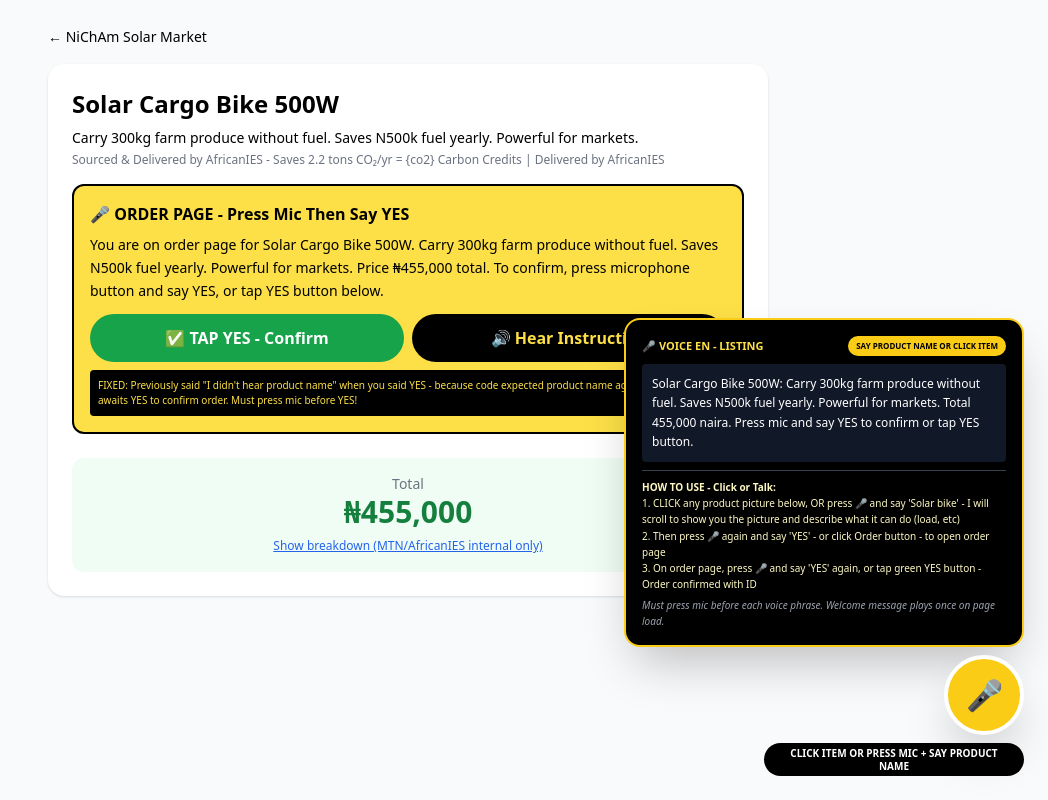
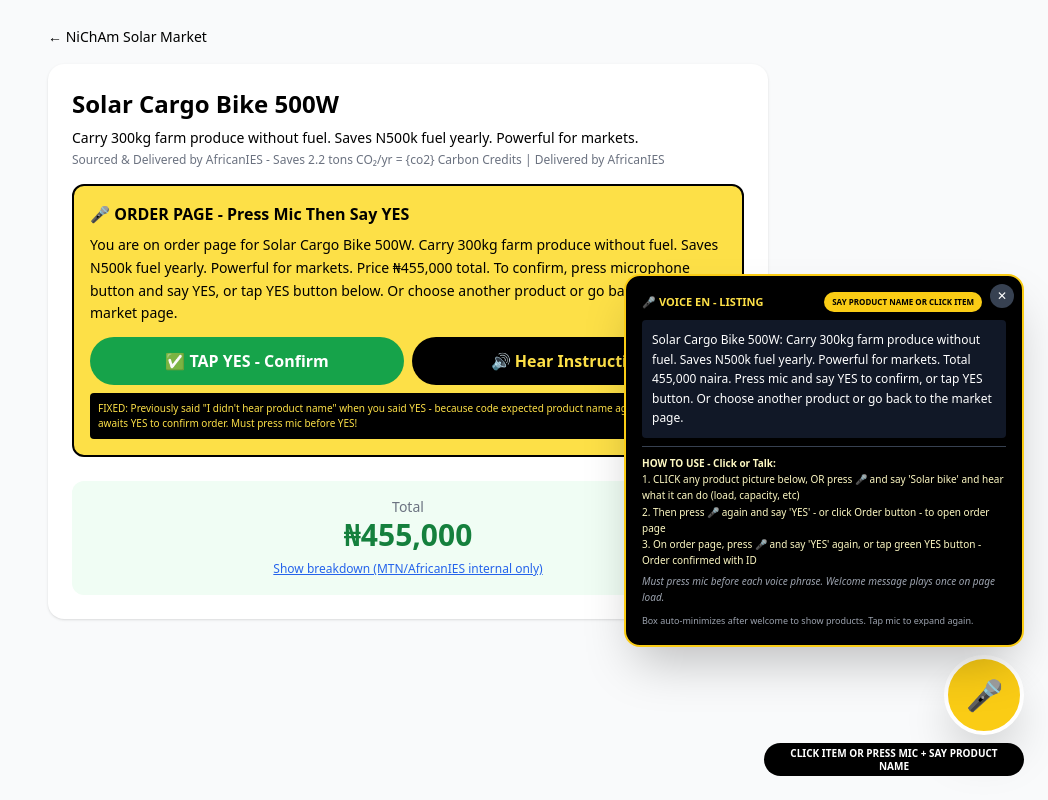
Before and after one commit to gspiassociatesltd/nicham-trade, a Next.js app: page /product/1 in a window 1280 px wide. Shown: the whole page, without its empty margins (232-1280 px from the left). Built offline with nearby package versions, Linux system fonts and the light colour scheme.

Commit message:
Add files via upload

```diff
--- a/app/product/[id]/page.tsx
+++ b/app/product/[id]/page.tsx
@@ -84,8 +84,8 @@
           <div className="font-black">🎤 ORDER PAGE - Press Mic Then Say YES</div>
           <div className="mt-2 text-sm leading-relaxed">
             {voiceParam === 'ready'
-              ? `You said "${prod.name}" on listing page, then said YES to open order page. You are now here. ${prod.intro} Total price ₦${total.toLocaleString()}. To confirm order, press the microphone button below and say YES, or tap the green YES button. You must press mic before speaking!`
-              : `You are on order page for ${prod.name}. ${prod.intro} Price ₦${total.toLocaleString()} total. To confirm, press microphone button and say YES, or tap YES button below.`
+              ? `You said "${prod.name}" on market page, then said YES to open order page. You are now here. ${prod.intro} Total price ₦${total.toLocaleString()}. To confirm order, press microphone button below and say YES, or tap green YES button. Or choose another product or go back to the market page.`
+              : `You are on order page for ${prod.name}. ${prod.intro} Price ₦${total.toLocaleString()} total. To confirm, press microphone button and say YES, or tap YES button below. Or choose another product or go back to the market page.`
             }
           </div>
           <div className="mt-3 grid grid-cols-2 gap-2">
--- a/components/VoiceOrder.tsx
+++ b/components/VoiceOrder.tsx
@@ -4,13 +4,13 @@
 
 const voicePrompts: any = {
   en: {
-    welcome: "Welcome to Nicham Solar Market. You can click any product below to see details, or press the microphone button and say the product you want. For example, click Solar Bike or press mic and say Solar Bike.",
+    welcome: "Welcome to Nicham Solar Market. You can click any product below to see details, or press the microphone button and say the product you want. For example, click Solar Bike or press mic and say Solar Bike. I will start talking straight away without needing mic for this welcome.",
     listening: "Listening now. Speak after the beep.",
     heard: "You said",
     productIntro: "You asked for {product}. {intro} Total price is {price} naira. To open order page, press the microphone button again and say YES, or click the product.",
     confirmOpen: "Opening order page for {product} now.",
     howToTitle: "HOW TO USE - Click or Talk:",
-    how1: "1. CLICK any product picture below, OR press 🎤 and say 'Solar bike' - I will scroll to show you the picture and describe what it can do (load, etc)",
+    how1: "1. CLICK any product picture below, OR press 🎤 and say 'Solar bike' and hear what it can do (load, capacity, etc)",
     how2: "2. Then press 🎤 again and say 'YES' - or click Order button - to open order page",
     how3: "3. On order page, press 🎤 and say 'YES' again, or tap green YES button - Order confirmed with ID",
     howNote: "Must press mic before each voice phrase. Welcome message plays once on page load.",
@@ -31,7 +31,7 @@
     productIntro: "You ask for {product}. {intro} Total price na {price} naira. To open order page, press microphone button again and talk YES, or click the product.",
     confirmOpen: "I dey open order page for {product} now.",
     howToTitle: "HOW TO USE AM - Click or Talk:",
-    how1: "1. CLICK any product picture below, OR press 🎤 and talk 'Solar bike' - I go scroll show you picture and talk wetin e fit do",
+    how1: "1. CLICK any product picture below, OR press 🎤 and talk 'Solar bike' and hear wetin e fit do",
     how2: "2. Then press 🎤 again and talk 'YES' - or click Order button - to open order page",
     how3: "3. For order page, press 🎤 and talk 'YES' again, or tap green YES button - Order go enter with ID",
     howNote: "Must press mic before you talk. Welcome dey play once when page open.",
@@ -52,7 +52,7 @@
     productIntro: "O beere fun {product}. {intro} Lapapo iye ni {price} naira. Lati ṣi oju-iwe aṣẹ, tẹ bọtini maikirofooni lẹẹkansi ki o so BẸẸNI, tabi tẹ ọja naa.",
     confirmOpen: "Mo n ṣi oju-iwe aṣẹ fun {product} nisisiyi.",
     howToTitle: "BAWO LO ṢE LE LO - Tẹ tabi Sọrọ:",
-    how1: "1. TẸ lori aworan ọja eyikeyi ni isalẹ, TABI tẹ 🎤 ki o so 'Keke solar' - Emi yoo yi lọ lati fi aworan han ọ ati sọ ohun ti o le ṣe",
+    how1: "1. TẸ lori aworan ọja eyikeyi ni isalẹ, TABI tẹ 🎤 ki o so 'Keke solar' ati gbo ohun ti o le ṣe",
     how2: "2. Lẹhinna tẹ 🎤 lẹẹkansi ki o so 'BẸẸNI' - tabi tẹ bọtini Paṣẹ - lati ṣi oju-iwe aṣẹ",
     how3: "3. Lori oju-iwe aṣẹ, tẹ 🎤 ki o so 'BẸẸNI' lẹẹkansi, tabi tẹ bọtini BẸẸNI alawọ ewe - Aṣẹ ti jẹrisi pẹlu ID",
     howNote: "O gbọdọ tẹ mic ṣaaju gbolohun ohun kọọkan. Ifiranṣẹ kaabo n dun lẹẹkan nigbati oju-iwe ba ṣii.",
@@ -73,7 +73,7 @@
     productIntro: "Ka nemi {product}. {intro} Jimillar farashi {price} naira ne. Don buɗe shafin oda, danna maɓallin makirufo kuma ka ce EH, ko danna kayan.",
     confirmOpen: "Ina buɗe shafin oda na {product} yanzu.",
     howToTitle: "YADDA AKE AMFANI - Danna ko Magana:",
-    how1: "1. DANNA hoton kowane kaya a ƙasa, KO danna 🎤 ka ce 'Keke solar' - Zan gungura don nuna hoton da bayanin abin da zai iya yi",
+    how1: "1. DANNA hoton kowane kaya a ƙasa, KO danna 🎤 ka ce 'Keke solar' da ji bayanin abin da zai iya yi",
     how2: "2. Sannan danna 🎤 kuma ka ce 'EH' - ko danna maɓallin Oda - don buɗe shafin oda",
     how3: "3. A shafin oda, danna 🎤 ka ce 'EH' kuma, ko danna koren maɓallin EH - An tabbatar da oda tare da ID",
     howNote: "Dole ka danna mic kafin kowace magana. Saƙon barka da zuwa yana kunna sau ɗaya lokacin da shafi ya buɗe.",
@@ -94,7 +94,7 @@
     productIntro: "Ị rịọrọ {product}. {intro} Ọnụ ahịa niile bụ {price} naira. Iji mepee peeji iwu, pịa bọtịnụ igwe okwu ọzọ wee kwuo EE, ma ọ bụ pịa ngwaahịa ahụ.",
     confirmOpen: "Ana m emepe peeji iwu maka {product} ugbu a.",
     howToTitle: "OTU ESI EJI YA - Pịa ma ọ bụ Kwuo:",
-    how1: "1. PỊA foto ngwaahịa ọ bụla n'okpuru, MA ọ bụ pịa 🎤 kwuo 'Keke solar' - M ga-atụgharị iji gosi foto na ihe ọ nwere ike ime",
+    how1: "1. PỊA foto ngwaahịa ọ bụla n'okpuru, MA ọ bụ pịa 🎤 kwuo 'Keke solar' ma nụ ihe ọ nwere ike ime",
     how2: "2. Mgbe ahụ pịa 🎤 ọzọ kwuo 'EE' - ma ọ bụ pịa bọtịnụ Iwu - iji mepee peeji iwu",
     how3: "3. Na peeji iwu, pịa 🎤 kwuo 'EE' ọzọ, ma ọ bụ pịa bọtịnụ akwụkwọ ndụ akwụkwọ ndụ EE - Ekwenyela iwu na ID",
     howNote: "Ga-pịa mic tupu ahịrịokwu olu ọ bụla. Ozi nnabata na-akpọ otu ugboro mgbe ibe mepere.",
@@ -141,6 +141,8 @@
   const [response, setResponse] = useState("")
   const [lastProduct, setLastProduct] = useState<any>(null)
   const [awaiting, setAwaiting] = useState<'open' | 'order' | null>(null)
+  const [isMinimized, setIsMinimized] = useState(false)
+  const [hasPlayedWelcome, setHasPlayedWelcome] = useState(false)
   const recognitionRef = useRef<any>(null)
   const router = useRouter()
   const currentMode = mode || 'listing'
@@ -191,7 +193,7 @@
         return () => clearTimeout(timer)
       }
     } else {
-      const welcome = products[0] ? `${products[0].name}: ${products[0].intro} Total ${calcTotal(products[0].basePrice).toLocaleString()} naira. Press mic and say YES to confirm or tap YES button.` : prompts.welcome
+      const welcome = products[0] ? `${products[0].name}: ${products[0].intro} Total ${calcTotal(products[0].basePrice).toLocaleString()} naira. Press mic and say YES to confirm, or tap YES button. Or choose another product or go back to the market page.` : prompts.welcome
       setResponse(welcome)
     }
   }, [lang, currentMode, voicesReady])
@@ -325,9 +327,10 @@
 
   return (
     <div className="fixed bottom-20 right-4 md:bottom-6 md:right-6 z-50 flex flex-col items-end gap-2 max-w-[92vw]">
-      {(transcript || response) && (
-        <div className="bg-black text-white rounded-2xl p-4 max-w-[400px] text-xs shadow-2xl border-2 border-yellow-400">
-          <div className="text-yellow-300 font-black mb-2 flex justify-between items-center gap-2">
+      {(transcript || response) && !isMinimized && (
+        <div className="bg-black text-white rounded-2xl p-4 max-w-[400px] text-xs shadow-2xl border-2 border-yellow-400 relative">
+          <button onClick={() => setIsMinimized(true)} className="absolute top-2 right-2 bg-gray-700 text-white rounded-full w-6 h-6 flex items-center justify-center text-xs">✕</button>
+          <div className="text-yellow-300 font-black mb-2 flex justify-between items-center gap-2 pr-6">
             <span className="text-[11px]">🎤 {prompts.voiceLabel}</span>
             <span className="bg-yellow-400 text-black px-2 py-0.5 rounded-full text-[8px]">{awaiting ? (awaiting === 'open' ? prompts.badgeAwaitOpen : prompts.badgeAwaitOrder) : prompts.badgeSayProduct}</span>
           </div>
@@ -340,16 +343,23 @@
             <div>{prompts.how3}</div>
             <div className="mt-1 text-gray-400 italic">{prompts.howNote}</div>
           </div>
+          <div className="mt-2 text-[9px] text-gray-400">Box auto-minimizes after welcome to show products. Tap mic to expand again.</div>
+        </div>
+      )}
+      {isMinimized && (transcript || response) && (
+        <div className="bg-black text-white rounded-full px-3 py-1 text-[10px] shadow border border-yellow-400 flex items-center gap-2">
+          <span>🎤 {awaiting ? 'Awaiting YES...' : 'Voice ready - tap mic'}</span>
+          <button onClick={() => setIsMinimized(false)} className="bg-yellow-400 text-black px-2 py-0.5 rounded-full font-bold">Expand</button>
         </div>
       )}
       <button
-        onClick={startListening}
+        onClick={() => { setIsMinimized(false); startListening() }}
         className={`w-20 h-20 rounded-full flex items-center justify-center shadow-2xl border-4 border-white text-3xl transition-all ${isListening ? 'bg-red-600 animate-pulse scale-110' : 'bg-yellow-400 hover:bg-yellow-500'}`}
       >
         {isListening ? '🔴' : '🎤'}
       </button>
       <div className="bg-black text-white text-[10px] px-3 py-1 rounded-full font-bold text-center max-w-[260px] leading-tight">
-        {isListening ? '🔴 LISTENING' : awaiting === 'open' ? prompts.badgeAwaitOpen : awaiting === 'order' ? prompts.badgeAwaitOrder : prompts.badgePressMic}
+        {isListening ? '🔴 LISTENING - Speak product name or YES' : awaiting === 'open' ? prompts.badgeAwaitOpen : awaiting === 'order' ? prompts.badgeAwaitOrder : prompts.badgePressMic}
       </div>
     </div>
   )
```
